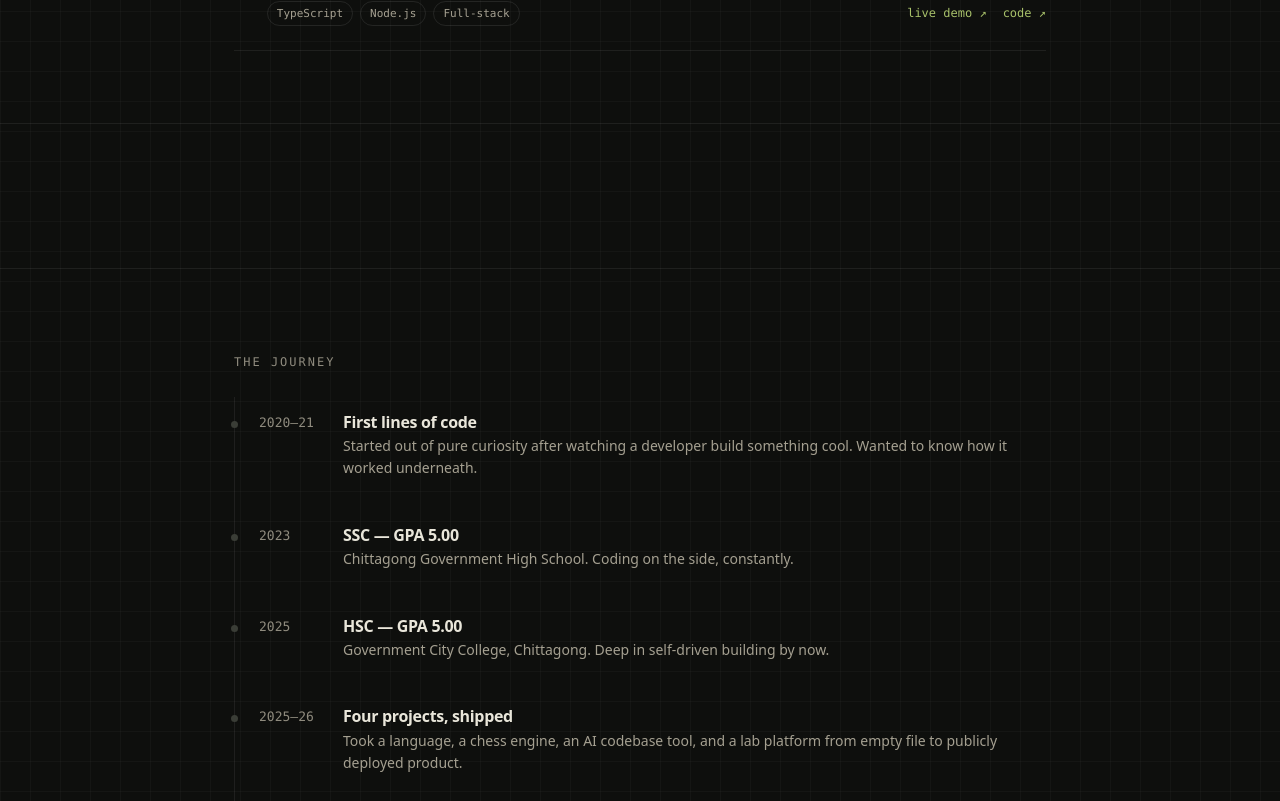
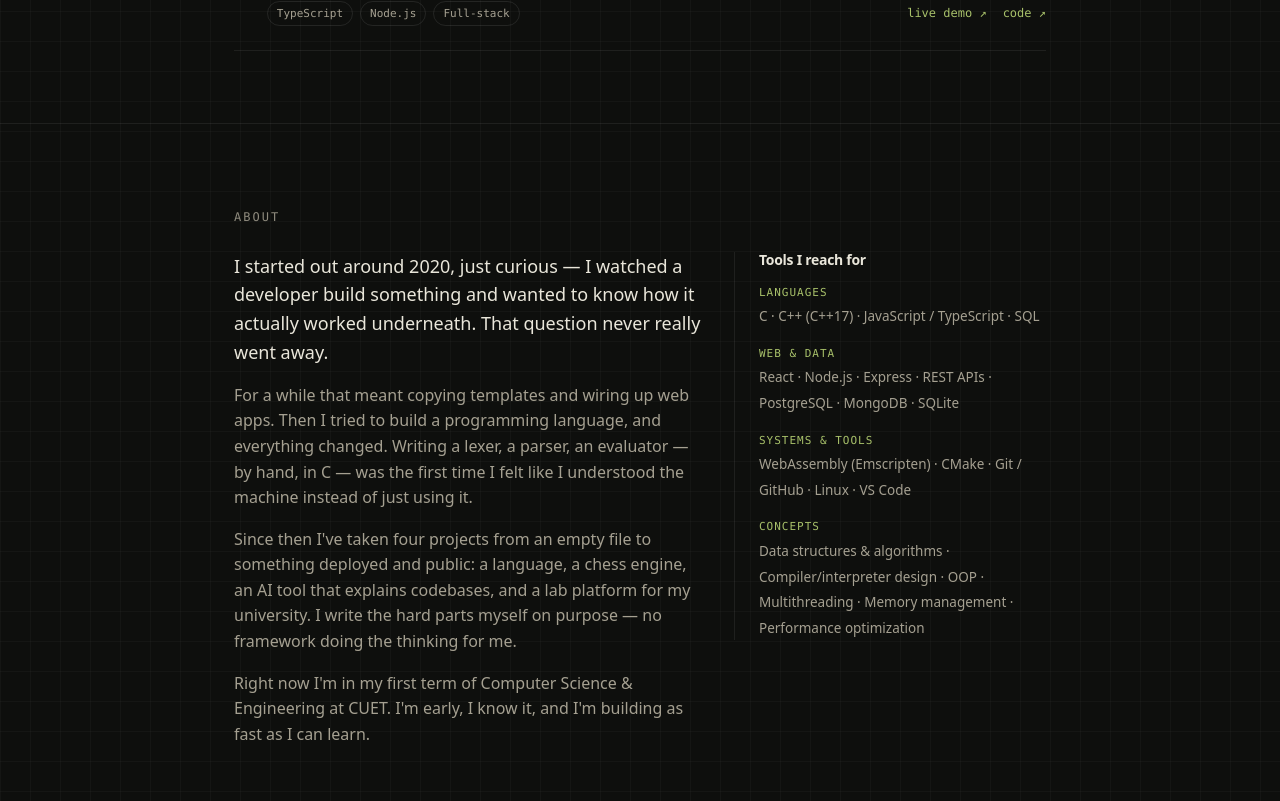
Before and after one commit to Jahin-Tazwar/portfolio, a React (Vite) app: page / in a window 1280 px wide. Shown: the part 1639-2440 px from the top of the page. Built offline with nearby package versions, Linux system fonts and the light colour scheme.

Commit message:
feat: add about section with tools

```diff
--- a/src/App.tsx
+++ b/src/App.tsx
@@ -1,6 +1,7 @@
 import { Nav } from "./components/Nav";
 import { Hero } from "./components/Hero";
 import { SelectedWork } from "./components/SelectedWork";
+import { About } from "./components/About";
 import { Journey } from "./components/Journey";
 
 export default function App() {
@@ -10,7 +11,7 @@ export default function App() {
       <main id="top">
         <Hero />
         <section id="work" className="section"><SelectedWork /></section>
-        <section id="about" className="section"><div className="container" /></section>
+        <section id="about" className="section"><About /></section>
         <section id="journey" className="section"><Journey /></section>
         <section id="contact" className="section"><div className="container" /></section>
       </main>
--- /dev/null
+++ b/src/components/About.module.css
@@ -0,0 +1,9 @@
+.grid { display: grid; grid-template-columns: 1.2fr 0.8fr; gap: var(--s-6); margin-top: var(--s-5); }
+.prose p { color: var(--muted-2); margin: 0 0 var(--s-4); max-width: 52ch; }
+.prose p:first-child { color: var(--text); font-size: 18px; }
+.tools { border-left: 1px solid var(--border); padding-left: var(--s-5); }
+.toolsTitle { font-size: 14px; margin-bottom: var(--s-4); }
+.group { margin-bottom: var(--s-4); }
+.groupName { display: block; color: var(--accent); font-size: 11px; text-transform: uppercase; letter-spacing: 1px; margin-bottom: 2px; }
+.items { color: var(--muted-2); font-size: 13.5px; }
+@media (max-width: 760px) { .grid { grid-template-columns: 1fr; } .tools { border-left: none; padding-left: 0; } }
--- /dev/null
+++ b/src/components/About.tsx
@@ -0,0 +1,29 @@
+import { profile } from "../data/profile";
+import { Reveal } from "./Reveal";
+import styles from "./About.module.css";
+
+export function About() {
+  return (
+    <div className="container">
+      <p className="eyebrow">about</p>
+      <div className={styles.grid}>
+        <Reveal>
+          <div className={styles.prose}>
+            {profile.about.map((p, i) => <p key={i}>{p}</p>)}
+          </div>
+        </Reveal>
+        <Reveal delay={120}>
+          <div className={styles.tools}>
+            <h3 className={styles.toolsTitle}>Tools I reach for</h3>
+            {profile.tools.map((g) => (
+              <div key={g.group} className={styles.group}>
+                <span className={`mono ${styles.groupName}`}>{g.group}</span>
+                <span className={styles.items}>{g.items.join(" · ")}</span>
+              </div>
+            ))}
+          </div>
+        </Reveal>
+      </div>
+    </div>
+  );
+}
```
Also changed, not shown: 1 other file (tests, documents, lock files or other folders).
